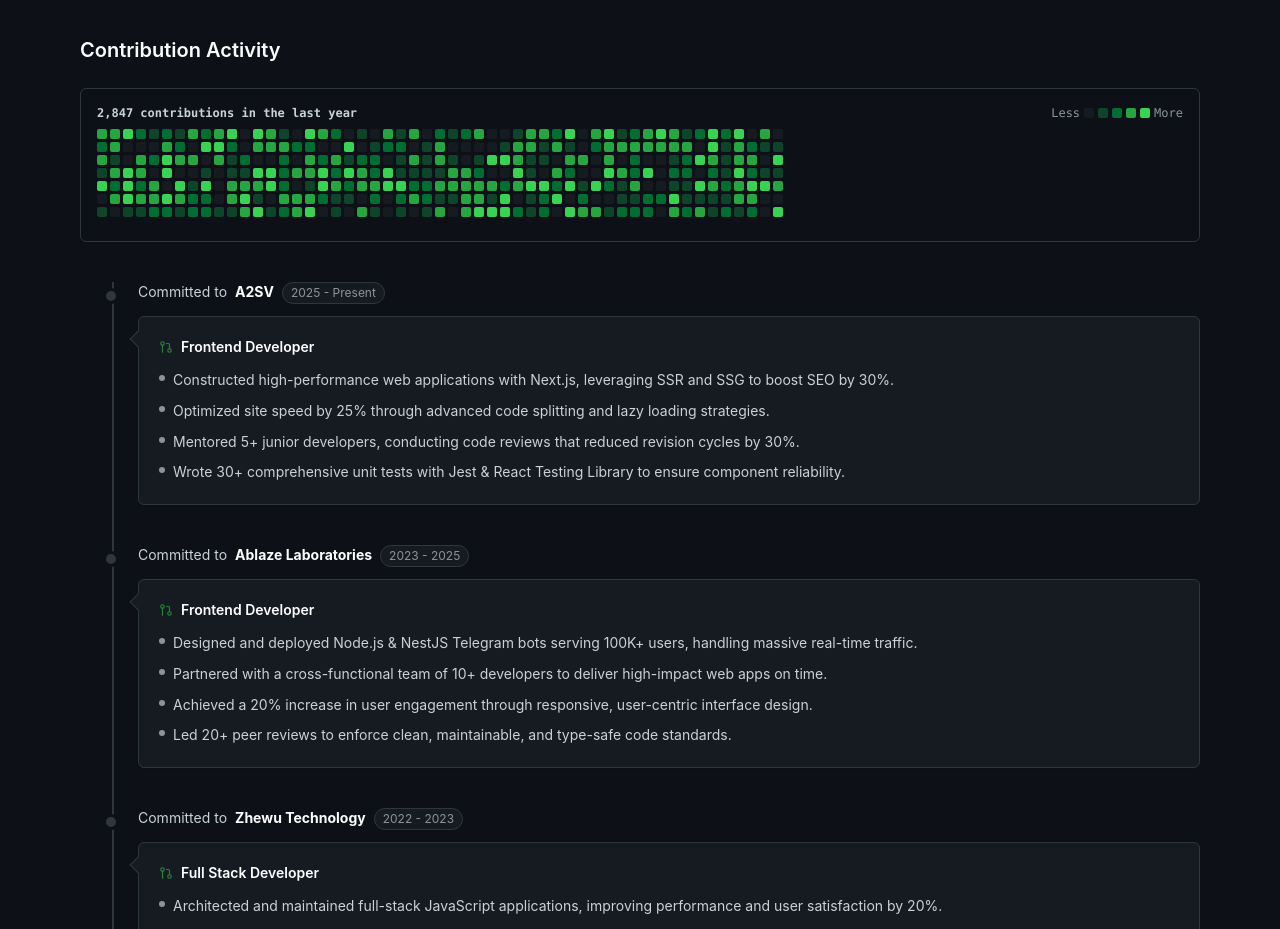
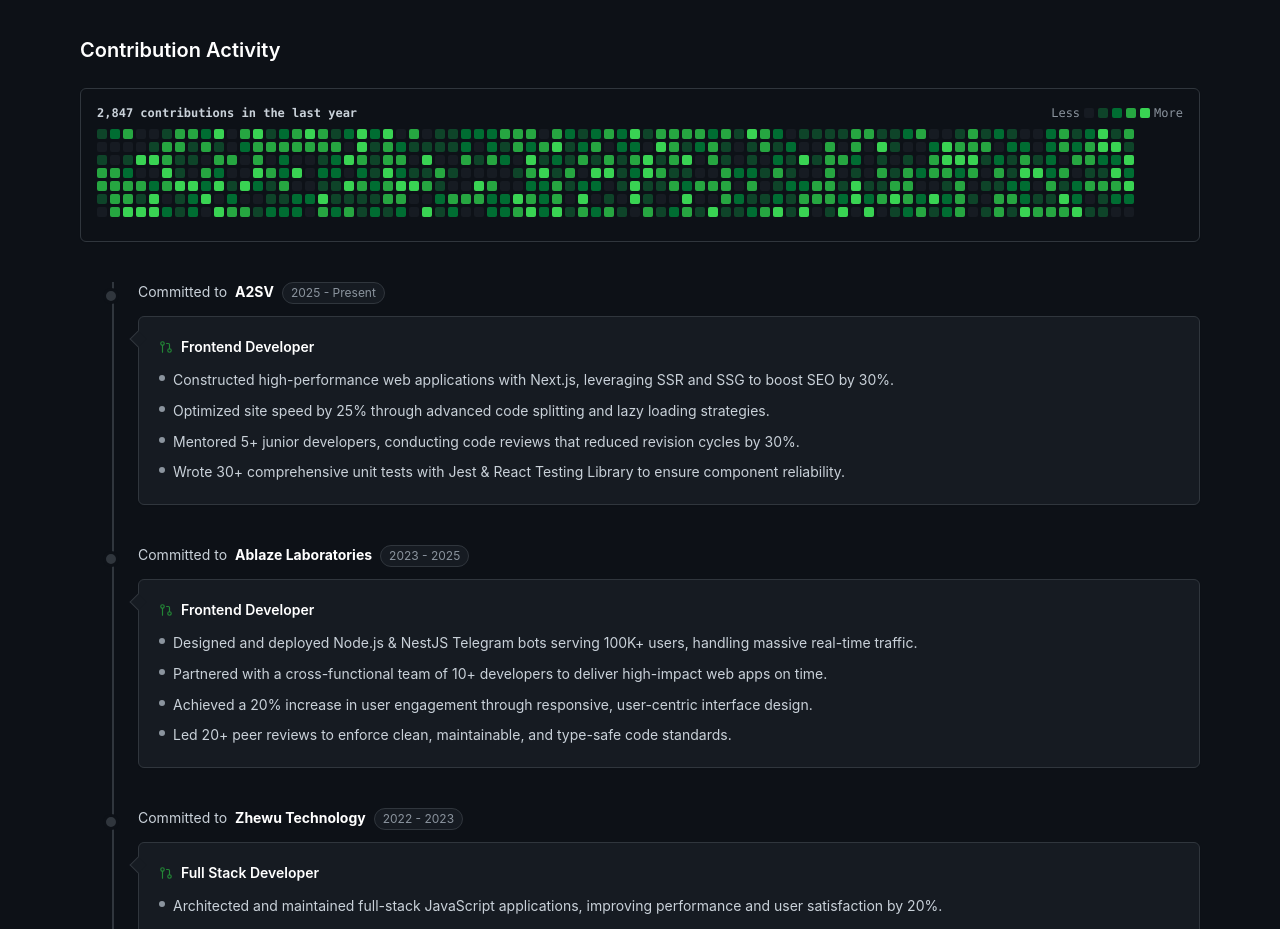
Before and after one commit to Bezaaa/portfolio, a React (Vite) app: page / in a window 1280 px wide. Shown: the part 1400-2329 px from the top of the page. Built offline with nearby package versions, Linux system fonts and the light colour scheme.

Commit message:
fix: add contribution graph

```diff
--- a/src/components/ContributionGraph.tsx
+++ b/src/components/ContributionGraph.tsx
@@ -2,7 +2,7 @@
 
 export default function ContributionGraph() {
 
-  const weeks = 53;
+  const weeks = 80;
   const days = 7;
 
   return (
```
